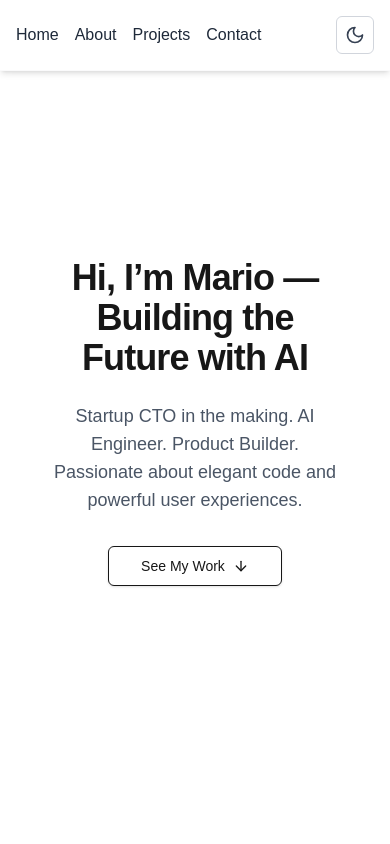
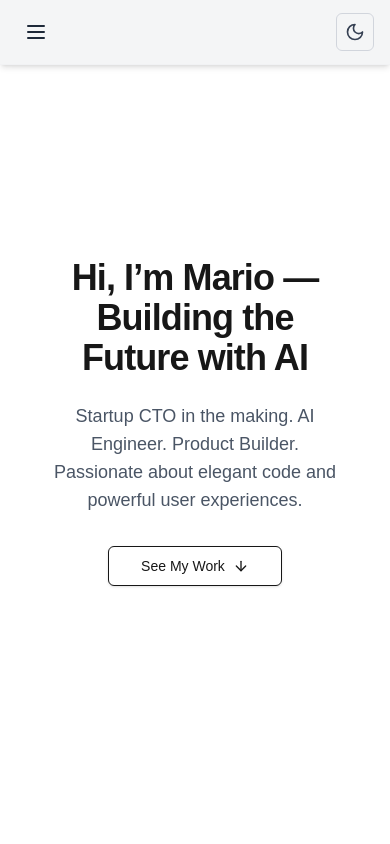
Before and after one commit to MarioAderman/my-portfolio, a Next.js app: page / in a window 390 px wide. Shown: the top 844 px of the page. Built offline with nearby package versions, Linux system fonts and the light colour scheme.

Commit message:
fixed: navbar and responsive design for mobile version

```diff
--- a/src/components/Header.tsx
+++ b/src/components/Header.tsx
@@ -1,17 +1,83 @@
 'use client'
 
+import { useState } from 'react'
 import ThemeToggle from "./ThemeToggle"
 
 export default function Header() {
+  const [isMenuOpen, setIsMenuOpen] = useState(false)
+
+  const toggleMenu = () => {
+    setIsMenuOpen(!isMenuOpen)
+  }
+
+  const navLinks = [
+    { href: '#hero', label: 'Home' },
+    { href: '#about', label: 'About' },
+    { href: '#projects', label: 'Projects' },
+    { href: '#contact', label: 'Contact' }
+  ]
+
   return (
-    <header className="fixed top-0 left-0 right-0 z-50 bg-white/80 dark:bg-zinc-900/80 backdrop-blur-md shadow-md p-4 flex justify-between items-center border-b border-gray-200/20 dark:border-gray-700/20">
-      <nav className="flex gap-4">
-        <a href="#hero" className="text-gray-800 dark:text-gray-200 hover:text-black dark:hover:text-white hover:underline transition-colors">Home</a>
-        <a href="#about" className="text-gray-800 dark:text-gray-200 hover:text-black dark:hover:text-white hover:underline transition-colors">About</a>
-        <a href="#projects" className="text-gray-800 dark:text-gray-200 hover:text-black dark:hover:text-white hover:underline transition-colors">Projects</a>
-        <a href="#contact" className="text-gray-800 dark:text-gray-200 hover:text-black dark:hover:text-white hover:underline transition-colors">Contact</a>
-      </nav>
-      <ThemeToggle />
+    <header className="fixed top-0 left-0 right-0 z-50 bg-gray-100/90 dark:bg-zinc-900/90 backdrop-blur-md shadow-md border-b border-gray-200/20 dark:border-gray-700/20">
+      <div className="px-4 sm:px-6 lg:px-8">
+        <div className="flex justify-between items-center h-16">
+          {/* Desktop Navigation */}
+          <nav className="hidden md:flex gap-6">
+            {navLinks.map((link) => (
+              <a
+                key={link.href}
+                href={link.href}
+                className="text-gray-800 dark:text-gray-200 hover:text-black dark:hover:text-white hover:underline transition-colors font-medium"
+              >
+                {link.label}
+              </a>
+            ))}
+          </nav>
+
+          {/* Mobile Menu Button */}
+          <button
+            onClick={toggleMenu}
+            className="md:hidden p-2 rounded-md text-gray-800 dark:text-gray-200 hover:text-black dark:hover:text-white focus:outline-none focus:ring-2 focus:ring-gray-500"
+            aria-label="Toggle menu"
+          >
+            <svg
+              className="h-6 w-6"
+              fill="none"
+              strokeLinecap="round"
+              strokeLinejoin="round"
+              strokeWidth="2"
+              viewBox="0 0 24 24"
+              stroke="currentColor"
+            >
+              {isMenuOpen ? (
+                <path d="M6 18L18 6M6 6l12 12" />
+              ) : (
+                <path d="M4 6h16M4 12h16M4 18h16" />
+              )}
+            </svg>
+          </button>
+
+          <ThemeToggle />
+        </div>
+
+        {/* Mobile Navigation */}
+        {isMenuOpen && (
+          <div className="md:hidden border-t border-gray-200/20 dark:border-gray-700/20">
+            <nav className="py-4 space-y-2">
+              {navLinks.map((link) => (
+                <a
+                  key={link.href}
+                  href={link.href}
+                  onClick={() => setIsMenuOpen(false)}
+                  className="block px-4 py-2 text-gray-800 dark:text-gray-200 hover:text-black dark:hover:text-white hover:bg-gray-200/20 dark:hover:bg-gray-700/20 transition-colors font-medium rounded-md"
+                >
+                  {link.label}
+                </a>
+              ))}
+            </nav>
+          </div>
+        )}
+      </div>
     </header>
   )
 }
```
